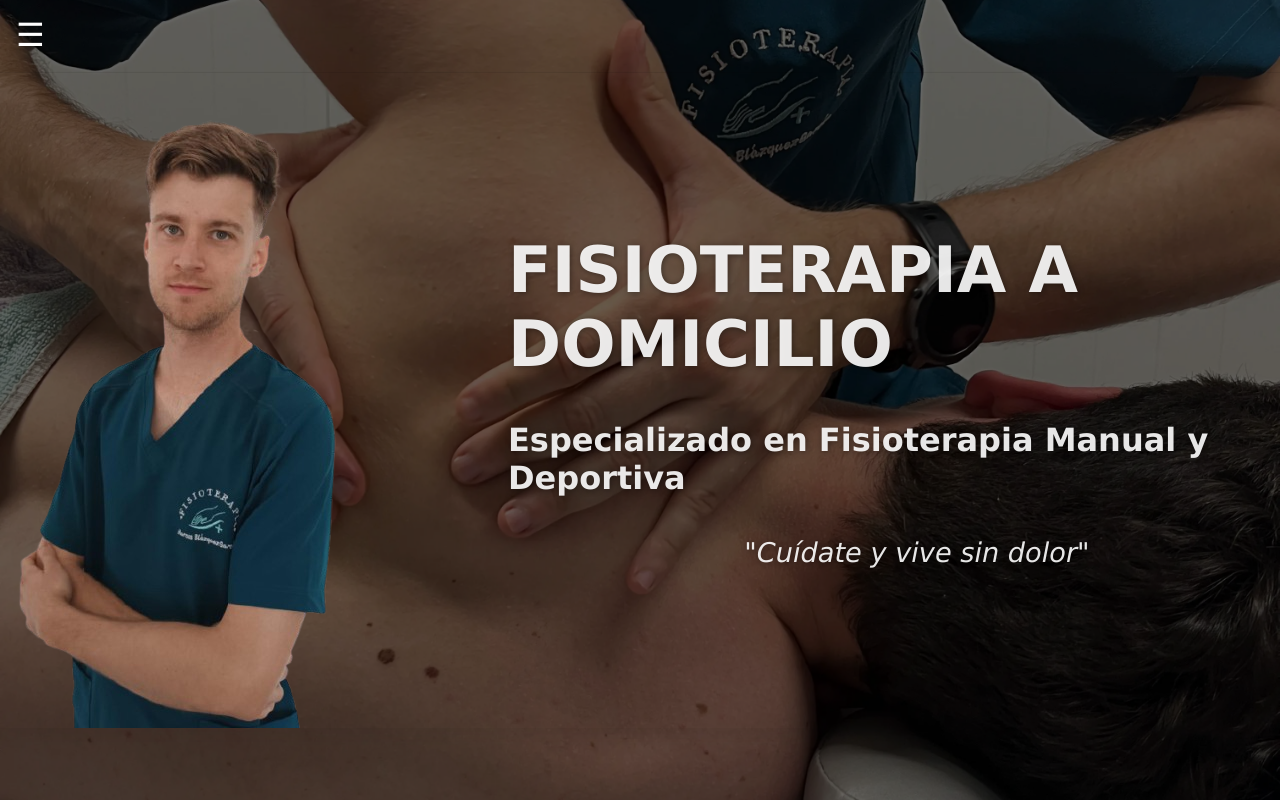
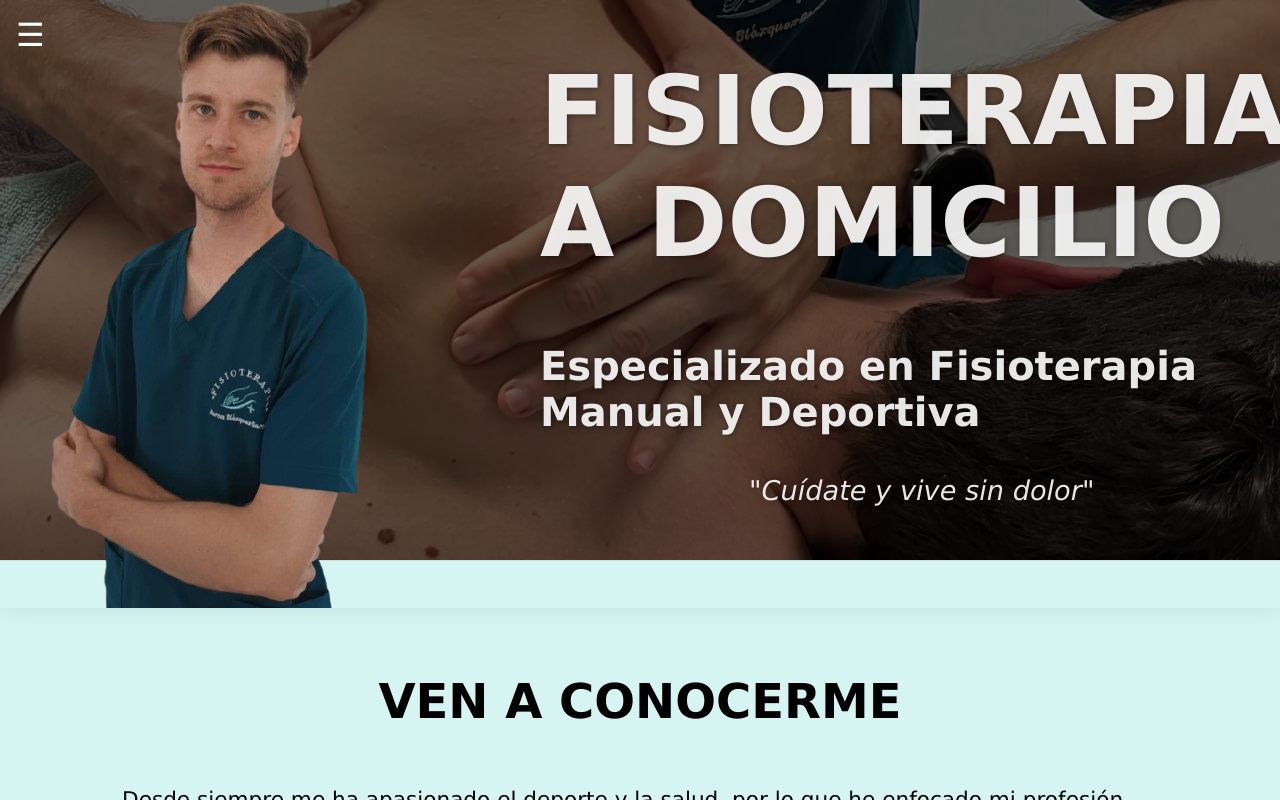
Before and after one commit to alexrilo/webmarcos, a plain HTML site: page index.html in a window 1280 px wide. Drawn offline with nearby package versions, Linux system fonts and the light colour scheme.

Commit message:
Corrección hero section

```diff
--- a/index.html
+++ b/index.html
@@ -4,7 +4,7 @@
 <head>
     <meta charset="UTF-8" />
     <meta name="viewport" content="width=device-width, initial-scale=1.0" />
-    <title>Landing Fisioterapia</title>
+    <title>Fisioterapia a domicilio Marcos Blázquez</title>
     <link rel="stylesheet" href="styles.css" />
     <link href="https://fonts.googleapis.com/css2?family=Open+Sans:wght@400;600&display=swap" rel="stylesheet">
     <link rel="stylesheet" href="https://cdnjs.cloudflare.com/ajax/libs/font-awesome/6.5.0/css/all.min.css"
--- a/styles.css
+++ b/styles.css
@@ -108,7 +108,7 @@ body {
 .hero {
     position: relative;
     width: 100%;
-    height: 100vh;
+    height: 70vh;
     background: url('images/dolordehombro.webp') no-repeat center center/cover;
     display: flex;
     align-items: center;
@@ -134,9 +134,15 @@ body {
     box-shadow: inset 0 1px 0 rgba(0, 0, 0, 0.08), 0 8px 16px rgba(0, 0, 0, 0.05);
 }
 
+.hero-content img {
+    margin-left: 2rem;
+}
+
 .hero-texto {
     display: flex;
     flex-direction: column;
+    justify-content: flex-end;
+    align-items: center;
     gap: 2rem;
     color: rgba(255, 255, 255, 0.9);
     text-shadow: 1px 1px 6px rgba(0, 0, 0, 0.4);
@@ -144,22 +150,20 @@ body {
 }
 
 .hero-texto h1 {
-    font-size: 4rem;
+    font-size: 6rem;
     font-weight: bold;
-    margin-bottom: .5rem;
+    margin-bottom: 2rem;
     margin-right: 1rem;
 }
 
 .hero-texto h2 {
-    font-size: 2rem;
+    font-size: 2.5rem;
     margin-bottom: 0.5rem;
 }
 
 .hero-texto p {
     font-size: 1.7rem;
     font-style: italic;
-    text-align: right;
-    margin-right: 7em;
 }
 
 
```
